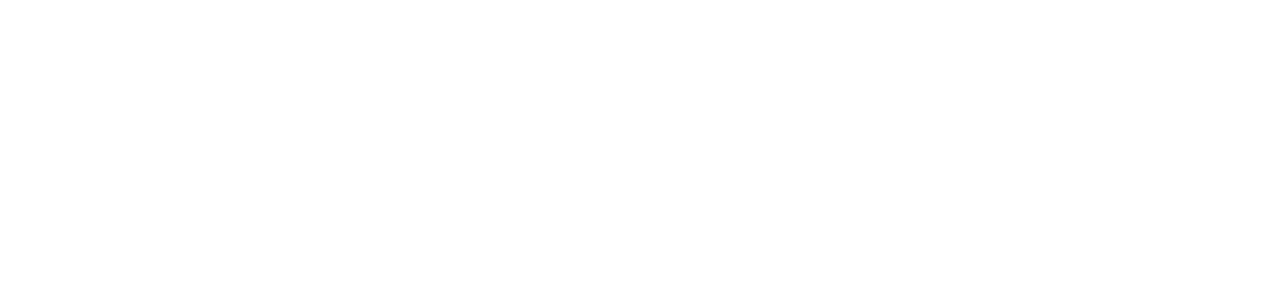
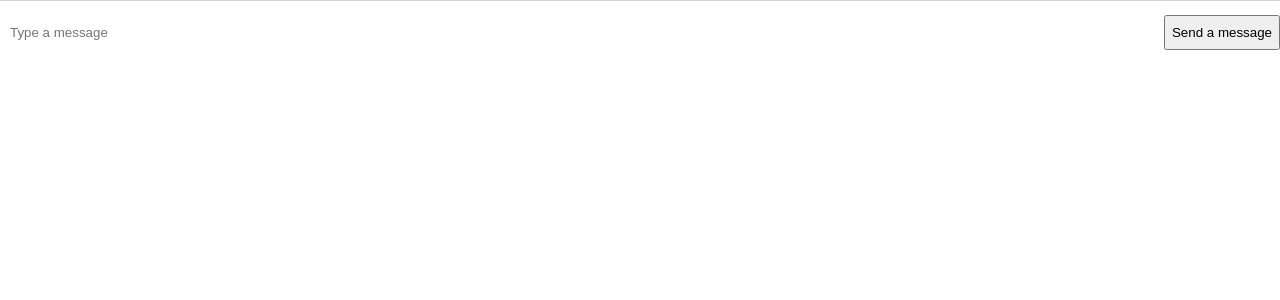
Before and after one commit to kev-luo/basic-chat-app, a React (Create React App) app in the folder client/: page / in a window 1280 px wide. Shown: the top 300 px of the page. Built offline with nearby package versions, Linux system fonts and the light colour scheme.

Commit message:
input styling button

```diff
--- a/client/src/components/Chat.js
+++ b/client/src/components/Chat.js
@@ -1,18 +1,54 @@
 import React from "react";
-import { Container } from '@material-ui/core';
+import { makeStyles } from '@material-ui/core/styles';
+import { Container } from "@material-ui/core";
 import { useQuery } from "@apollo/client";
 import { GET_MESSAGES_QUERY } from "../utils/graphql";
 
 import Message from "./Message";
 
 export default function Chat() {
+  const classes = useStyles();
   const { data } = useQuery(GET_MESSAGES_QUERY);
 
   return (
-    <Container>
+    <div className={classes.root}>
       {data?.getMessages.map((message) => {
         return <Message key={message.id} message={message} />;
       })}
-    </Container>
+      <div className={classes.input}>
+        <form>
+          <input placeholder="Type a message" type="text"/>
+          <button>
+            Send a message
+          </button>
+        </form>
+      </div>
+    </div>
   );
 }
+
+const useStyles = makeStyles(theme => ({
+  root: {
+    display: 'flex',
+    flexDirection: 'column',
+    flex: '0.65',
+  },
+  input: {
+    display: 'flex',
+    justifyContent: 'space-between',
+    alignItems: 'center',
+    height: '62px',
+    borderTop: '1px solid lightgray',
+    '& form': {
+      flex: 1,
+      display: 'flex',
+    },
+    '& input': {
+      flex: 1,
+      borderRadius: '30px',
+      padding: '10px',
+      border: 'none',
+      outlineWidth: 0,
+    }
+  }
+}))
--- a/client/src/components/Message.js
+++ b/client/src/components/Message.js
@@ -1,22 +1,33 @@
-import React from 'react'
-import { makeStyles } from '@material-ui/core/styles';
+import React from "react";
+import { makeStyles } from "@material-ui/core/styles";
 
-export default function Message({message}) {
+export default function Message({ message }) {
   const classes = useStyles();
 
   return (
     <div className={classes.root}>
-      <div className={classes.messageBody}>
-        {message.content}
+      <div className={classes.username}>
+        {message.user.slice(0, 2).toUpperCase()}
       </div>
+      <div className={classes.messageBody}>{message.content}</div>
     </div>
-  )
+  );
 }
 
-const useStyles = makeStyles(theme => ({
+const useStyles = makeStyles((theme) => ({
   root: {
     display: "flex",
-    paddingBottom: "1em"
+    paddingBottom: "1em",
+  },
+  username: {
+    height: '50px',
+    lineHeight: '50px',
+    width: '50px',
+    marginRight: "0.5rem",
+    border: "2px solid #e5e6ea",
+    borderRadius: 50,
+    textAlign: "center",
+    fontSize: "18pt",
   },
   messageBody: {
     background: "#58bf56",
@@ -24,5 +35,5 @@
     padding: "1em",
     borderRadius: "1em",
     maxWidth: "60%",
-  }
-}))
+  },
+}));
```
Also changed, not shown: 1 other file (tests, documents, lock files or other folders).
